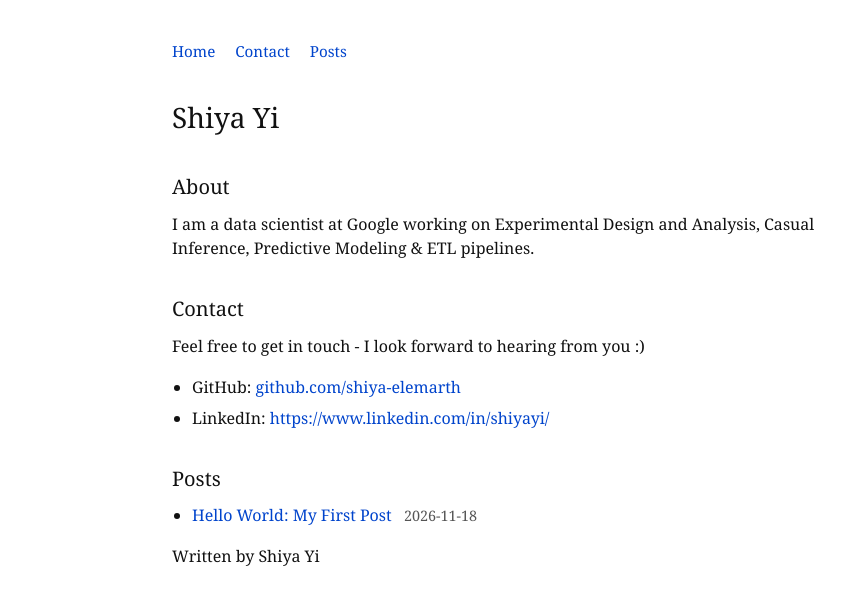
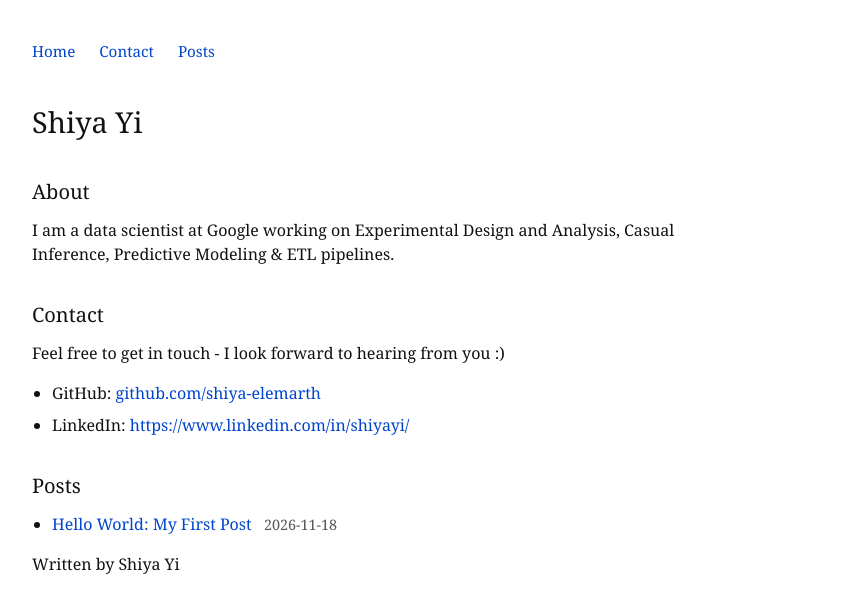
Before and after one commit to shiya-elemarth/shiya-elemarth.github.io, a plain HTML site: page index.html in a window 1280 px wide. Shown: the whole page, without its empty margins (128-972 px from the left). Drawn offline with Linux system fonts and the light colour scheme.

Commit message:
Update styles for layout and typography improvements

```diff
--- a/style.css
+++ b/style.css
@@ -3,18 +3,20 @@ body {
   line-height: 1.55;
   color: #111;
   background: #fff;
-  max-width: 680px;
+  max-width: 960px;
   margin: 0 auto;
-  padding: 2.5rem 1.25rem;
+  padding: 2.5rem 2rem;
 }
 
 nav {
-  margin-bottom: 2rem;
+  display: flex;
+  flex-wrap: wrap;
+  gap: 1.5rem;
+  margin-bottom: 2.25rem;
   font-size: 0.95rem;
 }
 
 nav a {
-  margin-right: 1rem;
   color: #0044cc;
   text-decoration: none;
 }
@@ -24,7 +26,7 @@ nav a:hover {
 }
 
 h1 {
-  font-size: 1.75rem;
+  font-size: 1.8rem;
   font-weight: normal;
   margin-bottom: 1.25rem;
 }
@@ -33,12 +35,13 @@ h2 {
   font-size: 1.25rem;
   font-weight: normal;
   margin-top: 2rem;
-  margin-bottom: 0.6rem;
+  margin-bottom: 0.65rem;
 }
 
 p {
   margin-top: 0;
   margin-bottom: 1rem;
+  max-width: 72ch;
 }
 
 ul {
@@ -47,7 +50,7 @@ ul {
 }
 
 li {
-  margin-bottom: 0.4rem;
+  margin-bottom: 0.45rem;
 }
 
 a {
```
